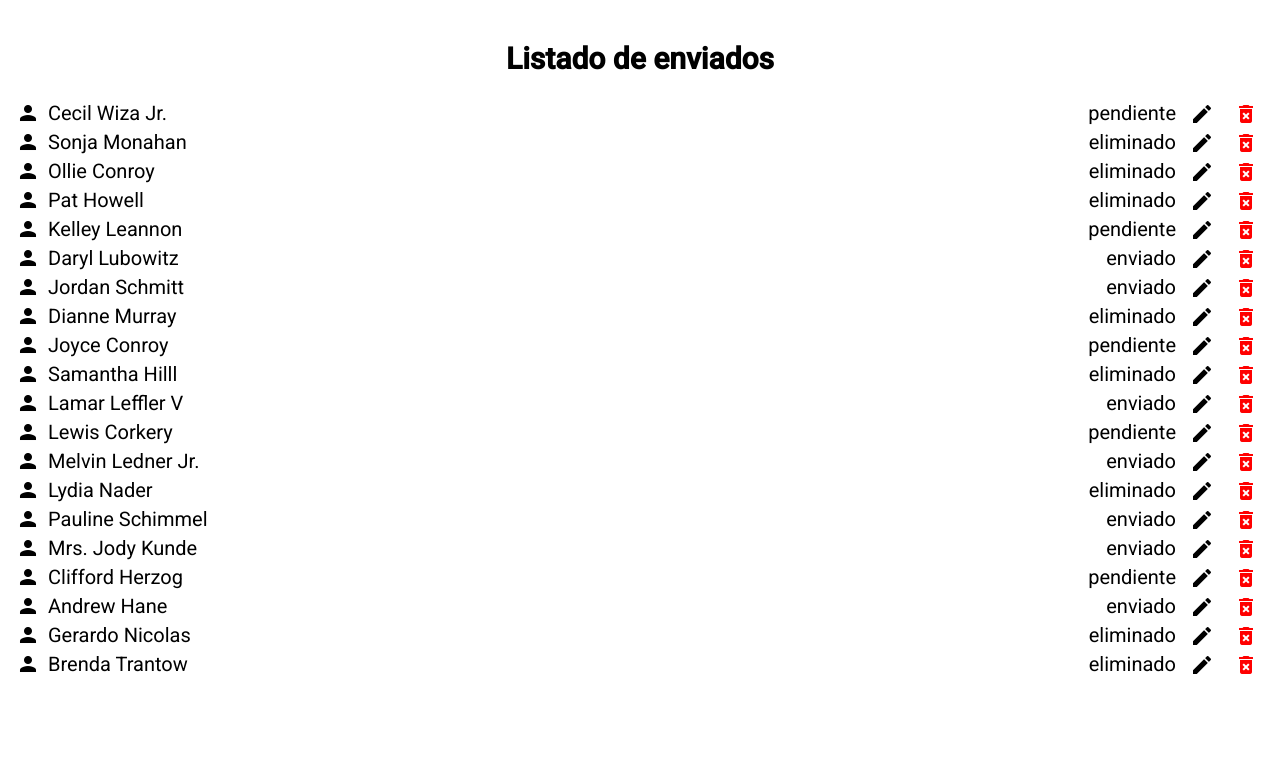
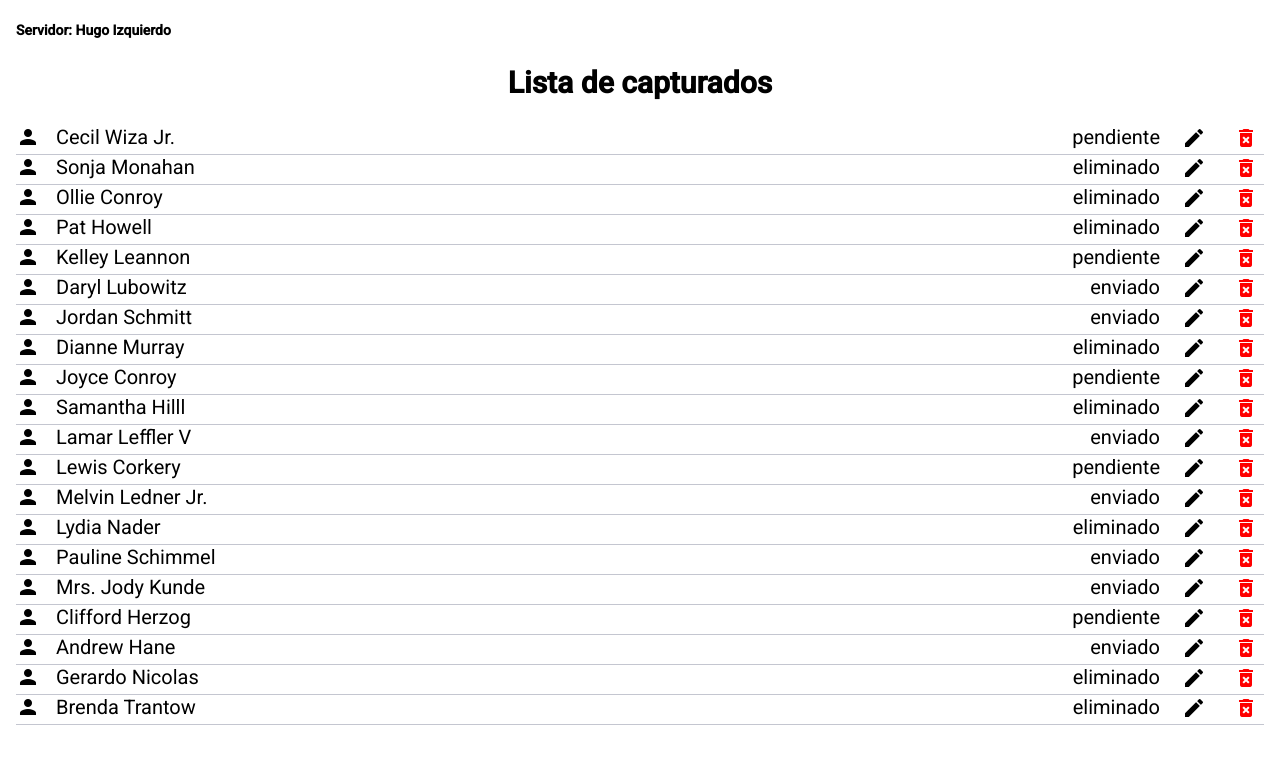
Before and after one commit to VHIzq/frontend, an Angular app: page /registry-list in a window 1280 px wide. Shown: the top 764 px of the page. Built offline with nearby package versions, Linux system fonts and the light colour scheme.

Commit message:
update registry list

```diff
--- a/src/app/app.component.html
+++ b/src/app/app.component.html
@@ -1,3 +1,6 @@
 <div class="container">
+  @if (isAuthenticated) {
+    <strong class="area-servidor" >Servidor: {{ servidor }}</strong>
+  }
   <router-outlet></router-outlet>
 </div>
--- a/src/app/app.component.scss
+++ b/src/app/app.component.scss
@@ -1,4 +1,8 @@
 .container {
   height: 100%;
   width: 100%;
+
+  .area-servidor {
+    font-size: 14px;
+  }
 }
--- a/src/app/app.component.ts
+++ b/src/app/app.component.ts
@@ -9,4 +9,7 @@ import { RouterOutlet } from '@angular/router';
 })
 export class AppComponent {
   title = 'frontend';
+
+  servidor = 'Hugo Izquierdo';
+  isAuthenticated = true;
 }
--- a/src/app/registry-form/views/registry-list/registry-list.component.html
+++ b/src/app/registry-form/views/registry-list/registry-list.component.html
@@ -1,5 +1,5 @@
 <div class="container">
-  <h2 class="area-title">Listado de enviados</h2>
+  <h2 class="area-title">Lista de capturados</h2>
 
   @for (entry of entryList; let i = $index; track entry.id) {
   <div class="area-item">
@@ -18,6 +18,6 @@
       <mat-icon class="delete-icon">delete_forever</mat-icon>
     </button>
   </div>
-
+  <mat-divider></mat-divider>
   }
 </div>
--- a/src/app/registry-form/views/registry-list/registry-list.component.scss
+++ b/src/app/registry-form/views/registry-list/registry-list.component.scss
@@ -10,7 +10,7 @@
     display: grid;
     grid-template-columns: min-content 1fr min-content min-content min-content;
     grid-template-areas: " person  name  status  edit  delete ";
-    gap: var(--spacing-sm);
+    gap: var(--spacing-md);
 
     .area-person {
       grid-area: person;
--- a/src/app/registry-form/views/registry-list/registry-list.component.ts
+++ b/src/app/registry-form/views/registry-list/registry-list.component.ts
@@ -1,7 +1,8 @@
 import { CommonModule } from '@angular/common';
-import { Component, EventEmitter, Input, OnChanges, Output, SimpleChanges } from '@angular/core';
+import { Component, EventEmitter, Input, Output } from '@angular/core';
 import { MatIconModule } from '@angular/material/icon';
 import { RegistryListModel } from './registry-list.model';
+import {MatDividerModule} from '@angular/material/divider';
 
 @Component({
   selector: 'lra-registry-list',
@@ -11,6 +12,7 @@ import { RegistryListModel } from './registry-list.model';
 
     //Material
     MatIconModule,
+    MatDividerModule
   ],
   templateUrl: './registry-list.component.html',
   styleUrl: './registry-list.component.scss',
```
